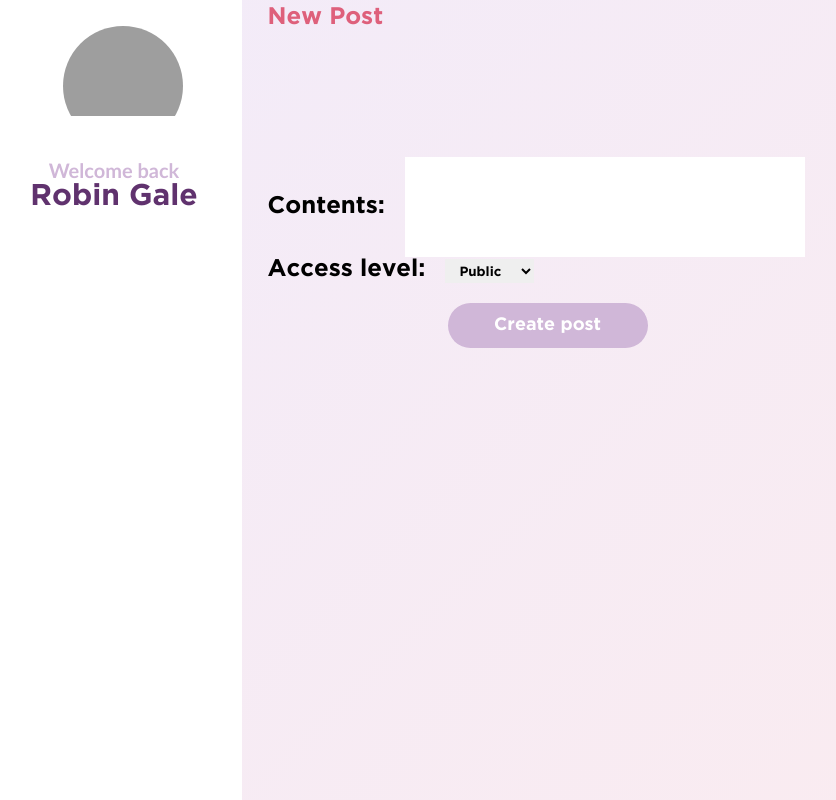
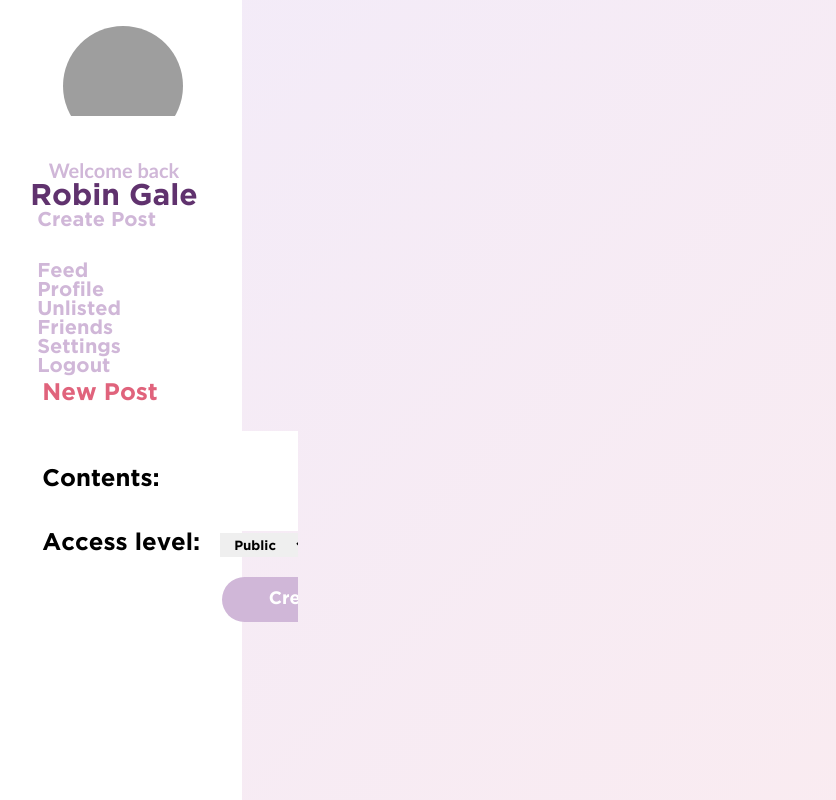
Before and after one commit to CMPUT404ProjectTeam2021W/CMPUT404W21, a Django app: page /create_post/ in a window 1280 px wide. Shown: the whole page, without its empty margins (14-850 px from the left). Run offline with Django 3.2, Linux system fonts and the light colour scheme; grey boxes are pictures that could not be loaded.

Commit message:
most links have a page

```diff
--- a/mysite/socialdist/forms.py
+++ b/mysite/socialdist/forms.py
@@ -22,7 +22,7 @@ class MyUserChangeForm(UserChangeForm):
 class ImageForm(forms.ModelForm):
     class Meta:
         model = Image
-        fields = ['username', 'new_image']
+        fields = ['new_image']
 
 class CreatePostForm(forms.ModelForm):
 
--- /dev/null
+++ b/mysite/socialdist/static/socialdist/css/settings.css
@@ -0,0 +1,31 @@
+.user-settings p
+{
+  margin-top: 4%;
+  color: rgba(0,0,0,0.8);
+}
+.user-settings em {
+  color: grey;
+}
+.user-settings label{
+  color: grey;
+}
+
+#savebtn
+{
+  /* float: right; */
+  border: none;
+  margin-left: 30%;
+  background-color: #813ec7;
+  height: 45px;
+  width:200px;
+  font-size: 18px;
+  border-radius:30px;
+  transition: background-color 0.5s;
+  cursor: pointer;
+}
+
+#savebtn:hover{
+  background-color: #ccc;
+  opacity: 0.7;
+  color: white;
+}
--- a/mysite/socialdist/templates/socialdist/base.html
+++ b/mysite/socialdist/templates/socialdist/base.html
@@ -8,7 +8,10 @@
     <link rel="stylesheet" type="text/css" href="{% static 'socialdist/css/landing.css' %}"/>
      <link rel="stylesheet" type="text/css" href="{% static 'socialdist/css/signup.css' %}"/>
      <link rel="stylesheet" type="text/css" href="{% static 'socialdist/css/feed.css' %}"/>
-    <link rel="stylesheet" type="text/css" href="{% static 'socialdist/css/post.css' %}"/>
+     <link rel="stylesheet" type="text/css" href="{% static 'socialdist/css/post.css' %}"/>
+     <link rel="stylesheet" type="text/css" href="{% static 'socialdist/css/settings.css' %}"/>
+
+
      <script src="https://ajax.googleapis.com/ajax/libs/jquery/3.5.1/jquery.min.js"></script>
      <script type="text/javascript" src="{% static 'socialdist/js/landing.js' %}"></script>
      <script type="text/javascript" src="{% static 'socialdist/js/dropdown.js' %}"></script>
--- a/mysite/socialdist/templates/socialdist/create_post.html
+++ b/mysite/socialdist/templates/socialdist/create_post.html
@@ -36,7 +36,17 @@
 <div class="sidebar">
   <div class="photo"></div>
   <div class="name">Welcome back <br> <span>Robin Gale</span></div>
-  <div class = "sidebar-links"></div>
+  <div class = "sidebar-links">
+    <a class="mini-links" href="{% url 'create_post' %}"> Create Post</a><br><br><br>
+
+  <p><a class="mini-links" href="{% url 'feed' %}"> Feed </a></p>
+    <a class="mini-links"href="{% url 'profile' %}"> Profile </a><br>
+    <p><a class="mini-links" href="#"> Unlisted </a>  </p>
+  <a class="mini-links"href="#"> Friends </a><br>
+
+  <a class="mini-links"href="{% url 'user_settings' %}"> Settings </a><br>
+  <a class="mini-links" href="{% url 'logout' %}"> Logout </a>
+
   </div>
     <div class="feed-section">
         <span>New Post</span>
--- a/mysite/socialdist/templates/socialdist/feed.html
+++ b/mysite/socialdist/templates/socialdist/feed.html
@@ -9,9 +9,11 @@
     <a class="mini-links" href="{% url 'create_post' %}"> Create Post</a><br><br><br>
 
   <p><a class="mini-links" href="{% url 'feed' %}"> Feed </a></p>
+    <a class="mini-links"href="{% url 'profile' %}"> Profile </a><br>
     <p><a class="mini-links" href="#"> Unlisted </a>  </p>
   <a class="mini-links"href="#"> Friends </a><br>
-  <a class="mini-links"href="{% url 'image_upload' %}"> Profile </a><br>
+
+  <a class="mini-links"href="{% url 'user_settings' %}"> Settings </a><br>
   <a class="mini-links" href="{% url 'logout' %}"> Logout </a>
 
   </div>
--- a/mysite/socialdist/urls.py
+++ b/mysite/socialdist/urls.py
@@ -11,7 +11,9 @@ urlpatterns = [
   path('success', views.success, name = 'success'),
   path('feed/', views.feed, name='feed'),
   path('create_post/', views.create_post, name='create_post'),
-  path('', include('django.contrib.auth.urls'))
+  path('', include('django.contrib.auth.urls')),
+  path('profile/', views.profile_posts, name='profile'),
+  path('user_settings/', views.user_settings, name = 'user_settings')
 
 ]
 if settings.DEBUG:
--- a/mysite/socialdist/views.py
+++ b/mysite/socialdist/views.py
@@ -21,45 +21,31 @@ def feed(request):
     return render(request, 'socialdist/feed.html', {'posts': posts})
 
 def image_view(request):
-    if request.method == 'POST':
-        form = ImageForm(request.POST, request.FILES)
-        if form.is_valid():
-            form.save()
-            return redirect('success')
-    else:
-        form = ImageForm()
-    return render(request, 'socialdist/image_upload.html', {'form' : form})
+    # if request.method == 'POST':
+    #     form = ImageForm(request.POST, request.FILES)
+    #     if form.is_valid():
+    #         form.save()
+    #         return redirect('success')
+    # else:
+    #     form = ImageForm()
+    # return render(request, 'socialdist/image_upload.html', {'form' : form})
+    pass
 
 def success(request):
     return HttpResponse('successfully uploaded')
 
 def create_post(request):
-    # if request.method == 'POST':
-    #     form = CreatePostForm(request.user)
-    #     if form.is_valid():
-    #
-    #         form.save()
-    #
-    # else:
-    #     form = CreatePostForm(poster=request.user)
-    #
-    # return render(request, 'socialdist/test_post.html', {'form' : form})
     if request.method == 'POST':
         # This branch runs when the user submits the form.
-
         # Create an instance of the form with the submitted data.
         form = CreatePostForm(request.POST)
-
         # Convert the form into a model instance.  commit=False postpones
         # saving to the database.
         post = form.save(commit=False)
-
         # Make the currently logged in user the Post creator.
         post.created_by = request.user
-
         # Save post in database.
         post.save()
-
         # Rediect to post list.
         return redirect('feed')
     elif request.method == 'GET':
@@ -69,3 +55,20 @@ def create_post(request):
         return render(request, 'socialdist/create_post.html', { 'form': form })
     else:
         return HttpResponseNotAllowed(['GET', 'POST'])
+
+def profile_posts(request):
+    posts = Post.objects.filter(**{'created_by': request.user})
+    # posts = Post.objects.all().filter('-created_by'=request.user)
+
+    # posts = Post.objects.filter(created_by=request.user)
+    return render(request, 'socialdist/profile.html', {'posts': posts})
+
+def user_settings(request):
+    if request.method == 'POST':
+        form = ImageForm(request.POST, request.FILES)
+        if form.is_valid():
+            form.save()
+            return redirect('success')
+    else:
+        form = ImageForm()
+    return render(request, 'socialdist/user_settings.html', {'form': form})
```
Also changed, not shown: mysite/socialdist/templates/socialdist/profile.html (+34 -0 lines), mysite/socialdist/templates/socialdist/user_settings.html (+41 -0 lines), mysite/socialdist/migrations/0005_delete_comment.py (added).
